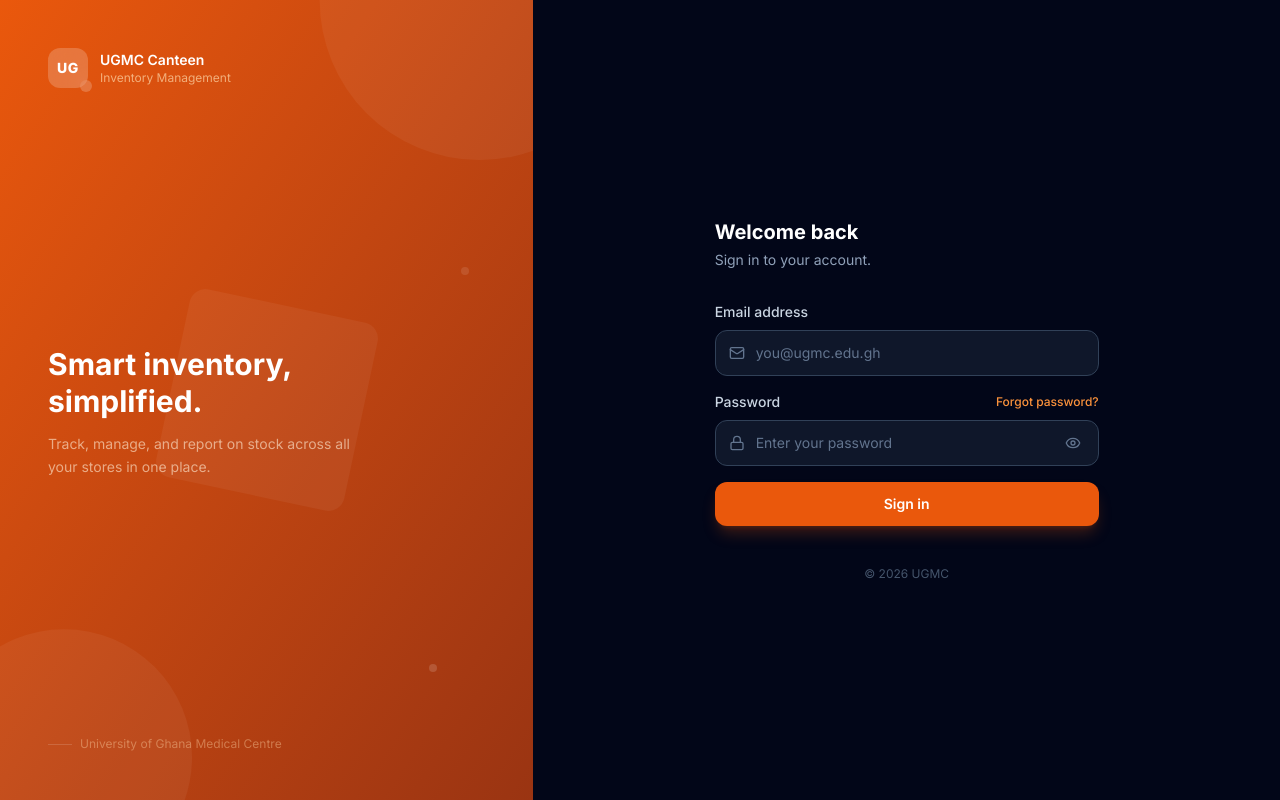
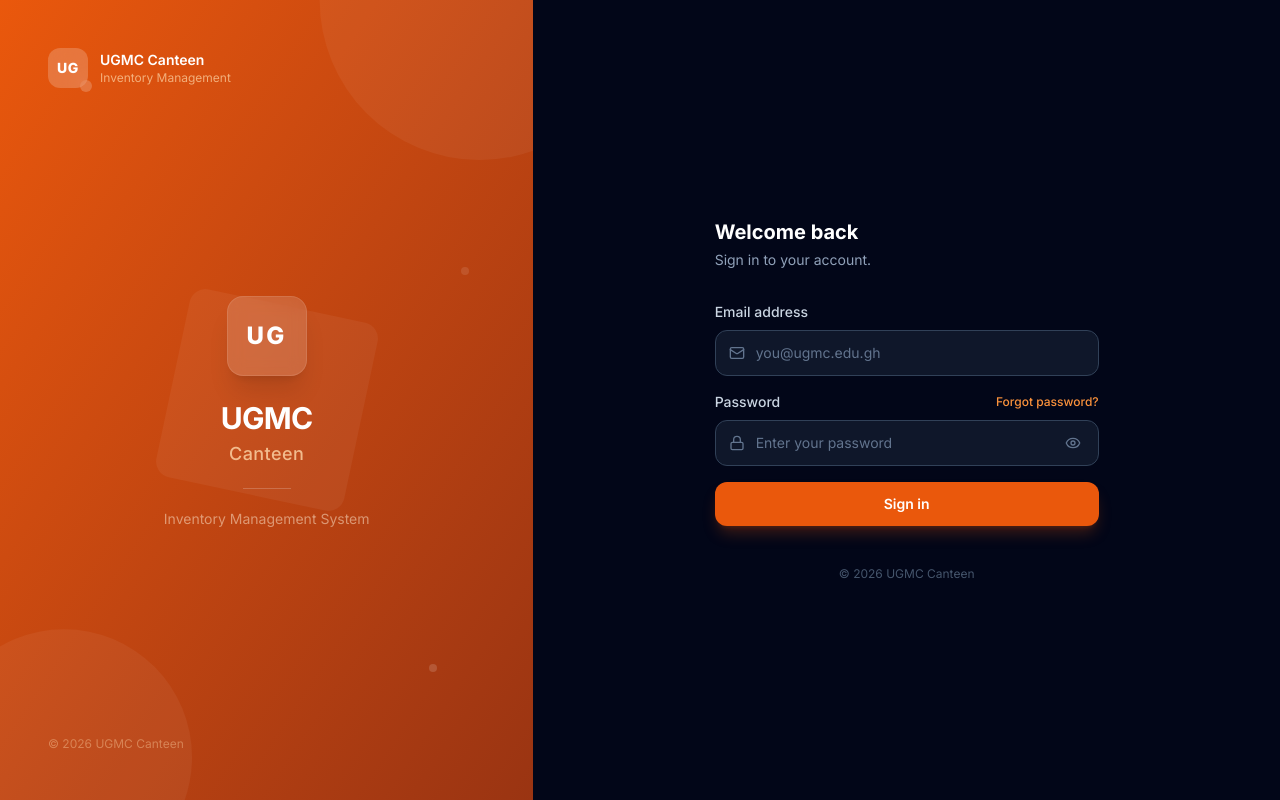
Before and after one commit to Rigelis-Inc/UGMC-Canteen, a React (Vite) app: page /login in a window 1280 px wide. Built offline with nearby package versions, Linux system fonts and the light colour scheme; no server answers.

Commit message:
feat: update login branding to UGMC Canteen logo

```diff
--- a/src/pages/auth/LoginPage.jsx
+++ b/src/pages/auth/LoginPage.jsx
@@ -90,20 +90,18 @@ export default function LoginPage() {
           </div>
 
           {/* Center */}
-          <div className="max-w-xs">
-            <h1 className="text-3xl font-bold text-white leading-tight mb-3">
-              Smart inventory,<br />simplified.
-            </h1>
-            <p className="text-primary-100/60 text-sm leading-relaxed">
-              Track, manage, and report on stock across all your stores in one place.
-            </p>
+          <div className="flex flex-col items-center text-center">
+            <div className="w-20 h-20 rounded-2xl bg-white/15 backdrop-blur-sm flex items-center justify-center mb-6 shadow-xl border border-white/10">
+              <span className="text-white font-extrabold text-2xl tracking-widest">UG</span>
+            </div>
+            <h1 className="text-3xl font-bold text-white tracking-tight mb-1">UGMC</h1>
+            <p className="text-lg font-medium text-primary-200/80 tracking-wide">Canteen</p>
+            <div className="w-12 h-px bg-white/20 mt-5 mb-5" />
+            <p className="text-primary-100/50 text-sm">Inventory Management System</p>
           </div>
 
           {/* Bottom */}
-          <div className="flex items-center gap-2 text-primary-200/40 text-xs">
-            <div className="w-6 h-px bg-white/15" />
-            <span>University of Ghana Medical Centre</span>
-          </div>
+          <p className="text-primary-200/40 text-xs">&copy; {new Date().getFullYear()} UGMC Canteen</p>
         </div>
       </div>
 
@@ -273,7 +271,7 @@ export default function LoginPage() {
               </form>
 
               <p className="text-center text-xs text-slate-600 mt-10">
-                &copy; {new Date().getFullYear()} UGMC
+                &copy; {new Date().getFullYear()} UGMC Canteen
               </p>
             </div>
           )}
```
